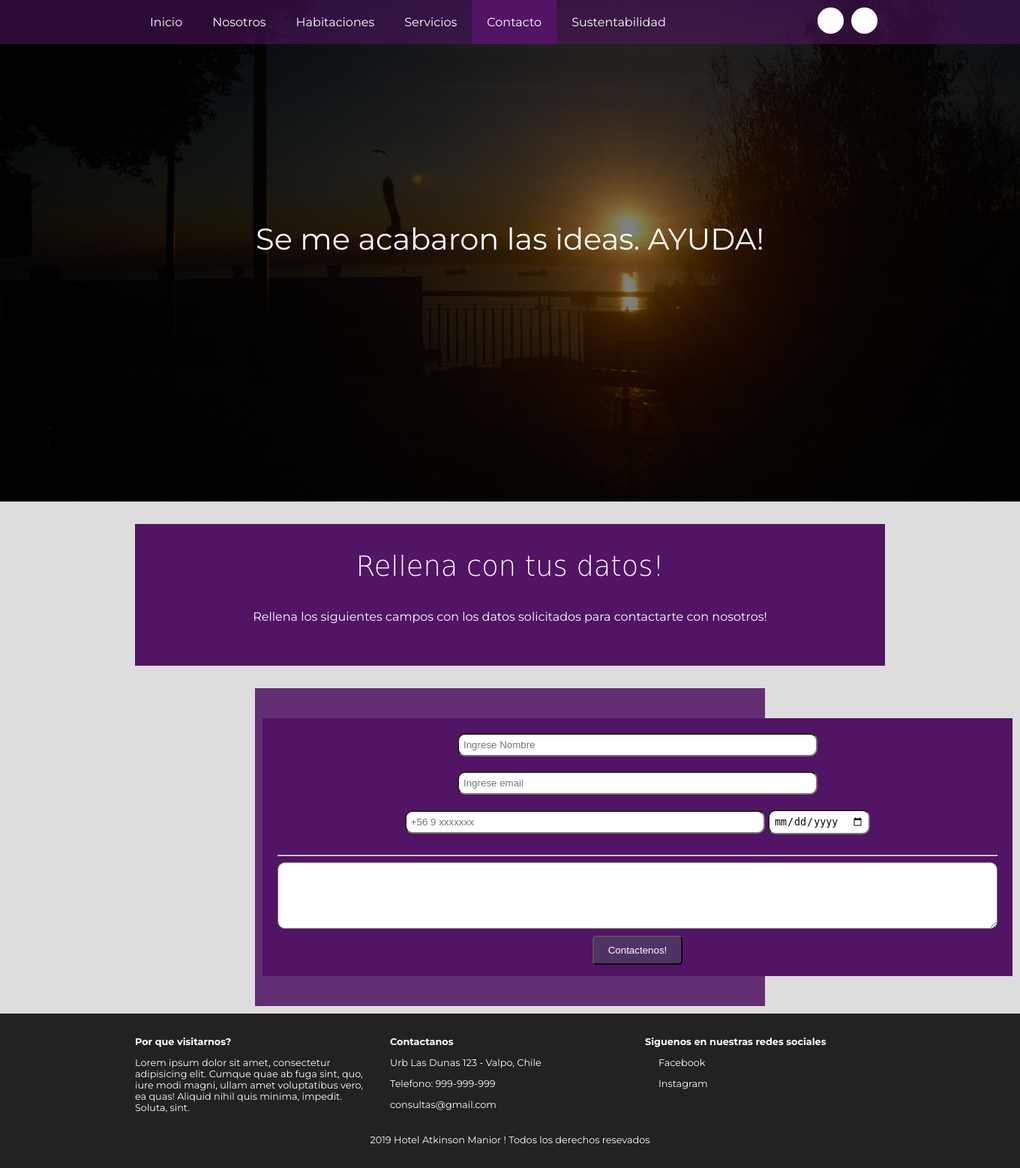
After one commit to poloko98/Hotel-Manoir-Atkinson, a Django app: a page that uses atkn/templates/atkn/contacto.html in a window 1360 px wide. The commit adds this page. Shown: the whole page at 75% size. Run offline with Django 3.2, Linux system fonts and the light colour scheme; some web fonts are replaced.

Commit message:
mod contacto

```diff
--- /dev/null
+++ b/atkn/templates/atkn/contacto.html
@@ -0,0 +1,90 @@
+<!DOCTYPE html>
+<html lang="es">
+
+<head>
+    <meta charset="UTF-8">
+    <title>Hotel Atkinson Manior</title>
+    <meta name="viewport"
+        content="width=device-width, user-scalable=yes, initial-scale=1.0, maximum-scale=3.0, minimum-scale=1.0">
+    <link rel="stylesheet" href="css/estilos.css">
+    <link rel="stylesheet" href="css/fontello.css">
+</head>
+
+<body>
+    <!--Menu!-->
+    <nav class="main-nav">
+        <div class="container container--flex">
+            <span class="icon-menu" id="btnmenu"></span>
+            <ul class="menu" id="menu">
+                <li class="menu__item"><a href="index.html" class="menu__link">Inicio</a></li>
+                <li class="menu__item"><a href="nosotros.html" class="menu__link">Nosotros</a></li>
+                <li class="menu__item"><a href="habitaciones.html" class="menu__link">Habitaciones</a></li>
+                <li class="menu__item"><a href="servicios.html" class="menu__link">Servicios</a></li>
+                <li class="menu__item"><a href="contacto.html" class="menu__link  menu__link--select">Contacto</a></li>
+                <li class="menu__item"><a href="medioambiente.html" class="menu__link">Sustentabilidad</a></li>
+            </ul>
+            <div class="social-icon">
+                <a href="" class="social-icon__link"><span class="icon-face"></span></a>
+                <a href="" class="social-icon__link"><span class="icon-insta"></span></a>
+            </div>
+        </div>
+    </nav>
+    <!--Banner!-->
+    <section class="banner">
+        <img src="img/img1.jpg" alt="" class="banner_img">
+        <div class="banner__content">Se me acabaron las ideas. AYUDA!</div>
+    </section>
+    <!--Comienzo del main!-->
+    <main class="main">
+        <section class="group group--color">
+            <div class="container">
+                <h2 class="main__title">Rellena con tus datos!</h2>
+                <p class="main__text">Rellena los siguientes campos con los datos solicitados para contactarte con
+                    nosotros!</p>
+            </div>
+        </section>
+        <!--Formulario!-->
+        <section class="group group--color formulario">
+            <form action="" method="post"  onsubmit="return validarForm();">
+            <div class="container">
+                <input type="text" class="formulario__input" id="nombre" name="nombre" placeholder="Ingrese Nombre" class="input-48" onchange="validarNombre()" required >
+                <input type="email" class="formulario__input" id="mail" name="mail" placeholder="Ingrese email"
+                onchange="validarCorreo()" required>
+                <input type="text" class="formulario__input" id="telefono" name="telefono"
+                    placeholder="+56 9 xxxxxxx" class="input-48" onchange="validarTelefono()" required>
+                <input type="date" class="formulario__input" id="fecha" name="fecha" class="input-48" onchange="validarFecha()" required>
+                <hr>
+                <textarea name="mensaje" class="formulario__input" id="mensaje" name="mensaje" cols="100"
+                    rows="5"></textarea>
+                <input type="submit" class="btn btn--contacto" value="Contactenos!">
+            </div>
+        </form>
+        </section>
+    </main>
+    <!--Footer!-->
+    <footer class="main-footer">
+        <div class="container container--flex">
+            <div class="column column--33">
+                <h2 class="column__title">Por que visitarnos?</h2>
+                <p class="column__txt">Lorem ipsum dolor sit amet, consectetur adipisicing elit. Cumque quae ab fuga
+                    sint, quo, iure modi magni, ullam amet voluptatibus vero, ea quas! Aliquid nihil quis minima,
+                    impedit. Soluta, sint.</p>
+            </div>
+            <div class="column column--33">
+                <h2 class="column__title">Contactanos</h2>
+                <p class="column__txt">Urb Las Dunas 123 - Valpo, Chile</p>
+                <p class="column__txt">Telefono: 999-999-999</p>
+                <p class="column__txt">consultas@gmail.com</p>
+            </div>
+            <div class="column column--33">
+                <h2 class="column__title">Siguenos en nuestras redes sociales</h2>
+                <p class="column__txt"><a href="facebook.com" class="icon-face">Facebook</a></p>
+                <p class="column__txt"><a href="instagram.com" class="icon-insta">Instagram</a></p>
+            </div>
+            <p class="copy">2019 Hotel Atkinson Manior ! Todos los derechos resevados</p>
+        </div>
+    </footer>
+    <script src="js/menu.js"></script>
+</body>
+
+</html>
--- a/atkn/templates/atkn/index.html
+++ b/atkn/templates/atkn/index.html
@@ -21,7 +21,7 @@
                 <li class="menu__item"><a href="nosotros.html" class="menu__link">Nosotros</a></li>
                 <li class="menu__item"><a href="habitaciones.html" class="menu__link">Habitaciones</a></li>
                 <li class="menu__item"><a href="servicios.html" class="menu__link">Servicios</a></li>
-                <li class="menu__item"><a href="contacto.html" class="menu__link">Contacto</a></li>
+                <li class="menu__item"><a href="{% url 'contacto' %}" class="menu__link">Contacto</a></li>
                 <li class="menu__item"><a href="medioambiente.html" class="menu__link">Sustentabilidad</a></li>
             </ul>
             <div class="social-icon">
--- a/atkn/urls.py
+++ b/atkn/urls.py
@@ -3,4 +3,5 @@ from . import views
 
 urlpatterns = [
     path('', views.index, name='index'),
+    path(r'^contacto/$', views.contacto, name='contacto'),
 ]
--- a/atkn/views.py
+++ b/atkn/views.py
@@ -2,3 +2,6 @@ from django.shortcuts import render
 
 def index(request):
     return render(request, 'atkn/index.html', {})
+
+def contacto(request):
+    return render(request, 'atkn/contacto.html', {})
```
